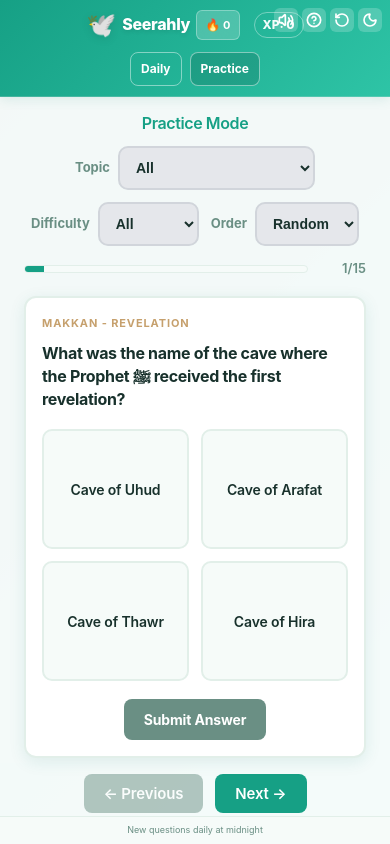
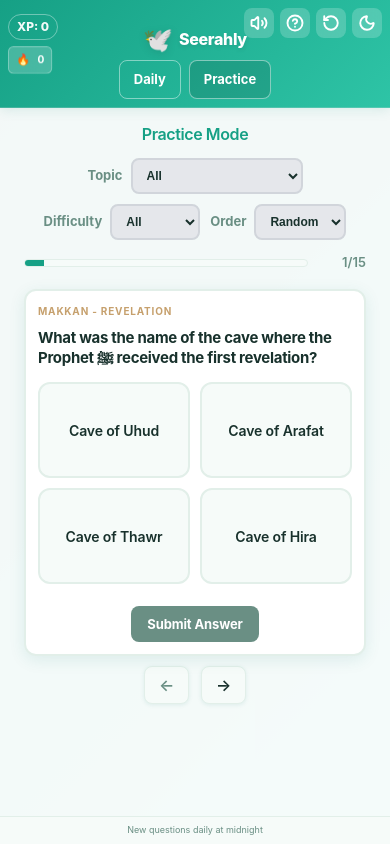
Before and after one commit to ammar-lby/seerah-daily, a React (Vite) app: page /practice in a window 390 px wide. Built offline with nearby package versions, Linux system fonts and the light colour scheme.

Commit message:
new update

```diff
--- a/src/components/Header.tsx
+++ b/src/components/Header.tsx
@@ -40,52 +40,53 @@ export function Header({ streak, onToggleTheme, onReset }: Props) {
       display: 'flex',
       flexDirection: 'column',
       alignItems: 'center',
-      gap: 'clamp(4px, 0.8vh, 6px)',
-      padding: 'clamp(8px, 1.2vh, 10px) clamp(12px, 2.5vw, 16px)',
+      gap: 'clamp(2px, 0.5vh, 4px)',
+      padding: 'clamp(6px, 1vh, 8px) clamp(12px, 2.5vw, 16px)',
+      paddingTop: 'clamp(16px, 4.5vh, 28px)',
       background: 'linear-gradient(135deg, var(--primary) 0%, var(--primary-light) 100%)',
       boxShadow: '0 2px 12px rgba(13, 127, 108, 0.12)',
       borderBottom: '1px solid rgba(255,255,255,0.2)',
       flexShrink: 0,
       position: 'relative',
     }}>
-      {/* Top right icons */}
+      {/* Right controls - pinned to header top-right (all screens) */}
       <div style={{
         position: 'absolute',
         top: 'clamp(6px, 1vh, 8px)',
         right: 'clamp(8px, 2vw, 12px)',
         display: 'flex',
         alignItems: 'center',
-        gap: 4,
+        gap: 6,
       }}>
         <button onClick={toggleSound} style={{
           border: 'none',
           background: 'rgba(255,255,255,0.2)',
           backdropFilter: 'blur(10px)',
           color: 'white',
-          padding: 4,
-          borderRadius: 6,
+          padding: 6,
+          borderRadius: 8,
           cursor: 'pointer',
           display: 'flex',
           alignItems: 'center',
           justifyContent: 'center',
           transition: 'all 0.2s ease',
         }} title={sound ? 'Sound on' : 'Sound off'}>
-          {sound ? <Volume2 size={16} strokeWidth={2.5} /> : <VolumeX size={16} strokeWidth={2.5} />}
+          {sound ? <Volume2 size={18} strokeWidth={2.5} /> : <VolumeX size={18} strokeWidth={2.5} />}
         </button>
         <button onClick={() => setHelp(true)} style={{
           border: 'none',
           background: 'rgba(255,255,255,0.2)',
           backdropFilter: 'blur(10px)',
           color: 'white',
-          padding: 4,
-          borderRadius: 6,
+          padding: 6,
+          borderRadius: 8,
           cursor: 'pointer',
           display: 'flex',
           alignItems: 'center',
           justifyContent: 'center',
           transition: 'all 0.2s ease',
         }} title="Help">
-          <HelpCircle size={16} strokeWidth={2.5} />
+          <HelpCircle size={18} strokeWidth={2.5} />
         </button>
         {onReset && (
           <button onClick={handleReset} style={{
@@ -93,15 +94,15 @@ export function Header({ streak, onToggleTheme, onReset }: Props) {
             background: 'rgba(255,255,255,0.2)',
             backdropFilter: 'blur(10px)',
             color: 'white',
-            padding: 4,
-            borderRadius: 6,
+            padding: 6,
+            borderRadius: 8,
             cursor: 'pointer',
             display: 'flex',
             alignItems: 'center',
             justifyContent: 'center',
             transition: 'all 0.2s ease',
           }} title="Reset Progress">
-            <RotateCcw size={16} strokeWidth={2.5} />
+            <RotateCcw size={18} strokeWidth={2.5} />
           </button>
         )}
         <button onClick={handleThemeToggle} style={{
@@ -109,18 +110,43 @@ export function Header({ streak, onToggleTheme, onReset }: Props) {
           background: 'rgba(255,255,255,0.2)',
           backdropFilter: 'blur(10px)',
           color: 'white',
-          padding: 4,
-          borderRadius: 6,
+          padding: 6,
+          borderRadius: 8,
           cursor: 'pointer',
           display: 'flex',
           alignItems: 'center',
           justifyContent: 'center',
           transition: 'all 0.2s ease',
         }} title="Toggle theme">
-          {isDark ? <Sun size={16} strokeWidth={2.5} /> : <Moon size={16} strokeWidth={2.5} />}
+          {isDark ? <Sun size={18} strokeWidth={2.5} /> : <Moon size={18} strokeWidth={2.5} />}
         </button>
       </div>
-
+      {/* Top-left (mobile): XP above Streak */}
+      <div className="mobile-only" style={{
+        position: 'absolute',
+        top: 'clamp(6px, 1vh, 8px)',
+        left: 'clamp(8px, 2vw, 12px)',
+        display: 'flex',
+        flexDirection: 'column',
+        alignItems: 'flex-start',
+        gap: 0,
+        maxWidth: '70vw',
+      }}>
+        <div className="xp-chip" style={{
+          padding: '2px 8px',
+          borderRadius: 999,
+          border: '1px solid rgba(255,255,255,0.4)',
+          color: 'white',
+          fontWeight: 800,
+          fontSize: 12,
+          opacity: 0.95,
+        }}>XP: {xp}</div>
+        <div style={{ transform: 'scale(0.92)', transformOrigin: 'left center', marginTop: 'clamp(4px, 0.6vh, 8px)' }}>
+          <StreakBadge count={streak} />
+        </div>
+      </div>
+      {/* Title row wrapper: centers title */}
+      <div style={{ position: 'relative', width: '100%', display: 'flex', justifyContent: 'center' }}>
         {/* Centered logo and title */}
         <Link to="/" style={{
           display: 'flex',
@@ -146,8 +172,10 @@ export function Header({ streak, onToggleTheme, onReset }: Props) {
               Seerahly
             </div>
           </div>
+          <div className="desktop-only">
             <StreakBadge count={streak} />
-        <div style={{
+          </div>
+          <div className="xp-chip desktop-only" style={{
             marginLeft: 8,
             padding: '2px 8px',
             borderRadius: 999,
@@ -158,32 +186,33 @@ export function Header({ streak, onToggleTheme, onReset }: Props) {
             opacity: 0.95,
           }}>XP: {xp}</div>
         </Link>
+      </div>
 
       {/* Sub navigation */}
       <nav style={{
         display: 'flex',
         gap: 8,
-        marginTop: 6,
+        marginTop: 4,
       }}>
         <Link to="/" style={{
-          padding: '6px 10px',
+          padding: '8px 14px',
           borderRadius: 8,
           border: '1px solid rgba(255,255,255,0.45)',
           color: 'white',
           textDecoration: 'none',
           background: isActive('/') ? 'rgba(0,0,0,0.12)' : 'transparent',
           fontWeight: 700,
-          fontSize: 12,
+          fontSize: 13,
         }}>Daily</Link>
         <Link to="/practice" style={{
-          padding: '6px 10px',
+          padding: '8px 14px',
           borderRadius: 8,
           border: '1px solid rgba(255,255,255,0.45)',
           color: 'white',
           textDecoration: 'none',
           background: isActive('/practice') ? 'rgba(0,0,0,0.12)' : 'transparent',
           fontWeight: 700,
-          fontSize: 12,
+          fontSize: 13,
         }}>Practice</Link>
       </nav>
 
--- a/src/components/QuizCard.tsx
+++ b/src/components/QuizCard.tsx
@@ -65,7 +65,7 @@ export function QuizCard({ question, locked = false, initialSelection, onAnswere
       background: 'var(--panel)',
       border: '2px solid var(--border)',
       borderRadius: 12,
-      padding: 'clamp(16px, 3vw, 20px)',
+      padding: 'clamp(12px, 2.2vw, 16px)',
       boxShadow: '0 4px 16px var(--shadow), inset 0 1px 0 rgba(255,255,255,0.7)',
       maxWidth: '100%',
       margin: '0 auto',
@@ -75,9 +75,9 @@ export function QuizCard({ question, locked = false, initialSelection, onAnswere
       position: 'relative',
     }}>
       <div style={{
-        fontSize: 'clamp(11px, 2.3vw, 13px)',
+        fontSize: 'clamp(10px, 2vw, 12px)',
         color: 'var(--secondary-dark)',
-        margin: '0 0 clamp(8px, 1.5vh, 10px)',
+        margin: '0 0 clamp(6px, 1.2vh, 8px)',
         fontWeight: 700,
         textTransform: 'uppercase',
         letterSpacing: '0.08em',
@@ -85,9 +85,9 @@ export function QuizCard({ question, locked = false, initialSelection, onAnswere
         {question.category}
       </div>
       <h2 style={{
-        margin: '0 0 clamp(14px, 2.5vh, 18px)',
-        lineHeight: 1.45,
-        fontSize: 'clamp(16px, 3.5vw, 19px)',
+        margin: '0 0 clamp(10px, 2vh, 14px)',
+        lineHeight: 1.35,
+        fontSize: 'clamp(15px, 3.2vw, 18px)',
         fontWeight: 700,
         color: 'var(--text)',
         letterSpacing: '-0.02em',
@@ -95,7 +95,7 @@ export function QuizCard({ question, locked = false, initialSelection, onAnswere
         {question.questionText}
       </h2>
 
-      <div style={{ display: 'grid', gap: 'clamp(10px, 2vh, 12px)', gridTemplateColumns: 'repeat(2, minmax(0, 1fr))', alignItems: 'stretch' }}>
+      <div style={{ display: 'grid', gap: 'clamp(8px, 1.4vh, 10px)', gridTemplateColumns: 'repeat(2, minmax(0, 1fr))', alignItems: 'stretch' }}>
         {shuffledOptions.map((opt) => {
           let state: 'default' | 'selected' | 'correct' | 'incorrect' = 'default';
           if (submitted) {
@@ -116,14 +116,14 @@ export function QuizCard({ question, locked = false, initialSelection, onAnswere
         })}
       </div>
 
-      <div style={{ marginTop: 'clamp(14px, 2.5vh, 18px)' }}>
+      <div style={{ marginTop: 'clamp(10px, 2vh, 14px)' }}>
         {!submitted && (
-          <div style={{ display: 'flex', gap: 8, justifyContent: 'center' }}>
+          <div className="action-bar" style={{ display: 'flex', gap: 8, justifyContent: 'center' }}>
             <button
               onClick={onSubmit}
               disabled={locked || selected == null}
               style={{
-                padding: 'clamp(10px, 2vh, 12px) clamp(20px, 4vw, 28px)',
+                padding: 'clamp(8px, 1.6vh, 10px) clamp(16px, 3.6vw, 24px)',
                 borderRadius: 8,
                 border: 'none',
                 background: locked || selected == null
@@ -131,7 +131,7 @@ export function QuizCard({ question, locked = false, initialSelection, onAnswere
                   : 'var(--primary)',
                 color: '#fff',
                 fontWeight: 700,
-                fontSize: 'clamp(14px, 3vw, 16px)',
+                fontSize: 'clamp(13px, 2.8vw, 15px)',
                 cursor: locked || selected == null ? 'not-allowed' : 'pointer',
                 boxShadow: locked || selected == null ? 'none' : '0 3px 10px var(--primary-20)',
               }}
@@ -143,7 +143,7 @@ export function QuizCard({ question, locked = false, initialSelection, onAnswere
 
         {submitted && (
         <div className="bounce-in" style={{
-          padding: 'clamp(12px, 2.5vh, 16px)',
+          padding: 'clamp(10px, 2vh, 14px)',
           borderRadius: 12,
           background: 'linear-gradient(135deg, rgba(6, 34, 38, 0.92) 0%, rgba(16, 53, 60, 0.92) 100%)',
           border: '1.5px solid rgba(255,255,255,0.12)',
@@ -177,7 +177,7 @@ export function QuizCard({ question, locked = false, initialSelection, onAnswere
             <div style={{ flex: 1 }}>
                       <div style={{
                         fontWeight: 800,
-                        fontSize: 'clamp(14px, 3vw, 16px)',
+                        fontSize: 'clamp(13px, 2.8vw, 15px)',
                         color: correct ? 'var(--primary-dark)' : '#8b3a35',
                         marginBottom: 8,
                         display: 'flex',
@@ -191,7 +191,7 @@ export function QuizCard({ question, locked = false, initialSelection, onAnswere
                       <div style={{
                         color: '#ffffff',
                         lineHeight: 1.65,
-                        fontSize: 'clamp(13px, 2.8vw, 15px)',
+                        fontSize: 'clamp(12px, 2.5vw, 14px)',
                         fontWeight: 500,
                       }}>
                         {question.explanation}
@@ -223,17 +223,17 @@ export function QuizCard({ question, locked = false, initialSelection, onAnswere
       </div>
 
       {submitted && onNext && (
-        <div style={{ marginTop: 'clamp(12px, 2.5vh, 16px)', display: 'flex', justifyContent: 'center' }}>
+        <div className="action-bar" style={{ marginTop: 'clamp(10px, 2vh, 14px)', display: 'flex', justifyContent: 'center' }}>
           <button
             onClick={onNext}
             style={{
-              padding: 'clamp(10px, 2vh, 12px) clamp(24px, 5vw, 32px)',
+              padding: 'clamp(8px, 1.6vh, 10px) clamp(20px, 4vw, 28px)',
               borderRadius: 8,
               border: 'none',
               background: 'var(--primary)',
               color: '#fff',
               fontWeight: 700,
-              fontSize: 'clamp(14px, 3vw, 16px)',
+              fontSize: 'clamp(13px, 2.8vw, 15px)',
               cursor: 'pointer',
               boxShadow: '0 3px 12px var(--primary-20)',
             }}
--- a/src/components/StreakBadge.tsx
+++ b/src/components/StreakBadge.tsx
@@ -5,7 +5,7 @@ export function StreakBadge({ count }: Props) {
     <div style={{
       display: 'inline-flex',
       alignItems: 'center',
-      gap: 3,
+      gap: 6,
       padding: '4px 8px',
       borderRadius: 6,
       background: 'rgba(255,255,255,0.2)',
@@ -15,7 +15,7 @@ export function StreakBadge({ count }: Props) {
       fontWeight: 700,
       fontSize: 'clamp(11px, 2.3vw, 12px)',
     }}>
-      <span style={{ fontSize: 'clamp(12px, 2.5vw, 14px)' }}>🔥</span>
+      <span style={{ fontSize: 'clamp(12px, 2.5vw, 14px)', marginRight: 2 }}>🔥</span>
       <span>{count}</span>
     </div>
   );
--- a/src/pages/DailyPage.tsx
+++ b/src/pages/DailyPage.tsx
@@ -158,11 +158,12 @@ export function DailyPage() {
               padding: 'clamp(7px, 1.6vh, 9px) clamp(14px, 3.2vw, 18px)',
               borderRadius: 8,
               border: '2px solid var(--border)',
-              background: currentIdx === 0 ? 'var(--muted)' : 'var(--surface)',
-              color: currentIdx === 0 ? '#9aa7a1' : 'var(--text)',
+              background: 'var(--surface)',
+              color: currentIdx === 0 ? 'var(--muted)' : 'var(--text)',
               fontWeight: 700,
               fontSize: 'clamp(12px, 2.6vw, 14px)',
               cursor: currentIdx === 0 ? 'not-allowed' : 'pointer',
+              opacity: 1,
               boxShadow: currentIdx === 0 ? 'none' : '0 2px 8px rgba(0,0,0,0.08)'
             }}
           >
--- a/src/pages/PracticePage.tsx
+++ b/src/pages/PracticePage.tsx
@@ -92,10 +92,12 @@ export function PracticePage() {
       display: 'flex',
       flexDirection: 'column',
       padding: '16px 24px',
+      position: 'relative',
       maxWidth: 900,
       margin: '0 auto',
       width: '100%',
     }}>
+
       <div style={{ marginBottom: 16 }}>
         <h3 style={{
           margin: '0 0 12px',
@@ -108,7 +110,7 @@ export function PracticePage() {
         </h3>
 
         {/* Filters */}
-        <div style={{ display: 'flex', gap: 12, justifyContent: 'center', alignItems: 'center', flexWrap: 'wrap', marginBottom: 12 }}>
+        <div style={{ display: 'flex', gap: 10, justifyContent: 'center', alignItems: 'center', flexWrap: 'wrap', marginBottom: 12 }}>
           <label style={{ display: 'flex', alignItems: 'center', gap: 8 }}>
             <span style={{ color: 'var(--muted)', fontSize: 13, fontWeight: 700 }}>Topic</span>
             <select
@@ -155,40 +157,47 @@ export function PracticePage() {
         <>
           <QuizCard key={q.id} question={q} />
 
-          <div style={{ display: 'flex', gap: 12, marginTop: 16, justifyContent: 'center' }}>
+          {/* Arrow pager directly below quiz */}
+          <div style={{ display: 'flex', gap: 12, marginTop: 10, justifyContent: 'center' }}>
             <button
               onClick={prev}
               disabled={idx === 0}
               style={{
-                padding: '10px 20px',
+                padding: '8px 14px',
                 borderRadius: 8,
                 border: 'none',
-                background: idx === 0 ? 'var(--muted)' : 'var(--primary)',
-                color: '#fff',
+                background: 'var(--surface)',
+                color: idx === 0 ? 'var(--muted)' : 'var(--text)',
                 fontWeight: 600,
-                fontSize: 15,
+                fontSize: 16,
                 cursor: idx === 0 ? 'not-allowed' : 'pointer',
-                opacity: idx === 0 ? 0.5 : 1,
+                opacity: 1,
+                boxShadow: '0 1px 4px var(--shadow)',
+                border: '1px solid var(--border)',
               }}
+              aria-label="Previous question"
             >
-              ← Previous
+              ←
             </button>
             <button
               onClick={next}
               disabled={idx === items.length - 1}
               style={{
-                padding: '10px 20px',
+                padding: '8px 14px',
                 borderRadius: 8,
                 border: 'none',
-                background: idx === items.length - 1 ? 'var(--muted)' : 'var(--primary)',
-                color: '#fff',
+                background: 'var(--surface)',
+                color: idx === items.length - 1 ? 'var(--muted)' : 'var(--text)',
                 fontWeight: 600,
-                fontSize: 15,
+                fontSize: 16,
                 cursor: idx === items.length - 1 ? 'not-allowed' : 'pointer',
-                opacity: idx === items.length - 1 ? 0.5 : 1,
+                opacity: 1,
+                boxShadow: '0 1px 4px var(--shadow)',
+                border: '1px solid var(--border)',
               }}
+              aria-label="Next question"
             >
-              Next →
+              →
             </button>
           </div>
         </>
--- a/src/theme.css
+++ b/src/theme.css
@@ -123,6 +123,10 @@ body {
   display: block !important;
 }
 
+.mobile-only {
+  display: none !important;
+}
+
 /* Responsive breakpoints */
 @media (max-width: 768px) {
   body {
@@ -136,6 +140,10 @@ body {
   .desktop-only {
     display: none !important;
   }
+
+  .mobile-only {
+    display: block !important;
+  }
 }
 
 @media (max-width: 480px) {
@@ -143,9 +151,53 @@ body {
     font-size: clamp(12px, 3vw, 14px);
   }
 
+  /* Smaller selects on mobile */
+  .filter-select {
+    padding: 6px 10px !important;
+    min-height: 36px !important;
+    font-size: 12px !important;
+    border-radius: 8px !important;
+  }
+
   h1 { font-size: clamp(20px, 5vw, 24px); }
-  h2 { font-size: clamp(18px, 4.5vw, 22px); }
+  h2 { fontSize: clamp(18px, 4.5vw, 22px); }
   h3 { font-size: clamp(16px, 4vw, 18px); }
+
+  /* Avoid XP overlap: force chip to new line */
+  .xp-chip {
+    flex-basis: 100%;
+    display: inline-flex;
+    justify-content: center;
+    margin-top: 6px;
+    font-size: 11px;
+    padding: 4px 10px;
+  }
+
+  /* Compact quiz options on small phones to fit the screen */
+  .option-btn {
+    min-height: clamp(56px, 12vh, 96px) !important;
+    font-size: clamp(13px, 3.6vw, 15px) !important;
+    border-radius: 12px !important;
+  }
+
+  /* Nested app quiz choices */
+  .quiz-choice {
+    min-height: clamp(56px, 12vh, 96px) !important;
+    font-size: clamp(13px, 3.4vw, 15px) !important;
+    border-radius: 12px !important;
+  }
+
+  /* Primary buttons (submit, next) */
+  button.btn-primary, .btn-primary button, button[role="primary"] {
+    padding: 10px 18px !important;
+    font-size: clamp(13px, 3.4vw, 15px) !important;
+    border-radius: 10px !important;
+  }
+
+  /* Tighten action bar spacing */
+  .action-bar {
+    margin-top: 8px !important;
+  }
 }
 
 @media (max-width: 375px) {
```
Also changed, not shown: src/components/ShareResults.tsx (+45 -61 lines), 2 other files (tests, documents, lock files or other folders). Lines whose indentation alone changed are shown as unchanged.
